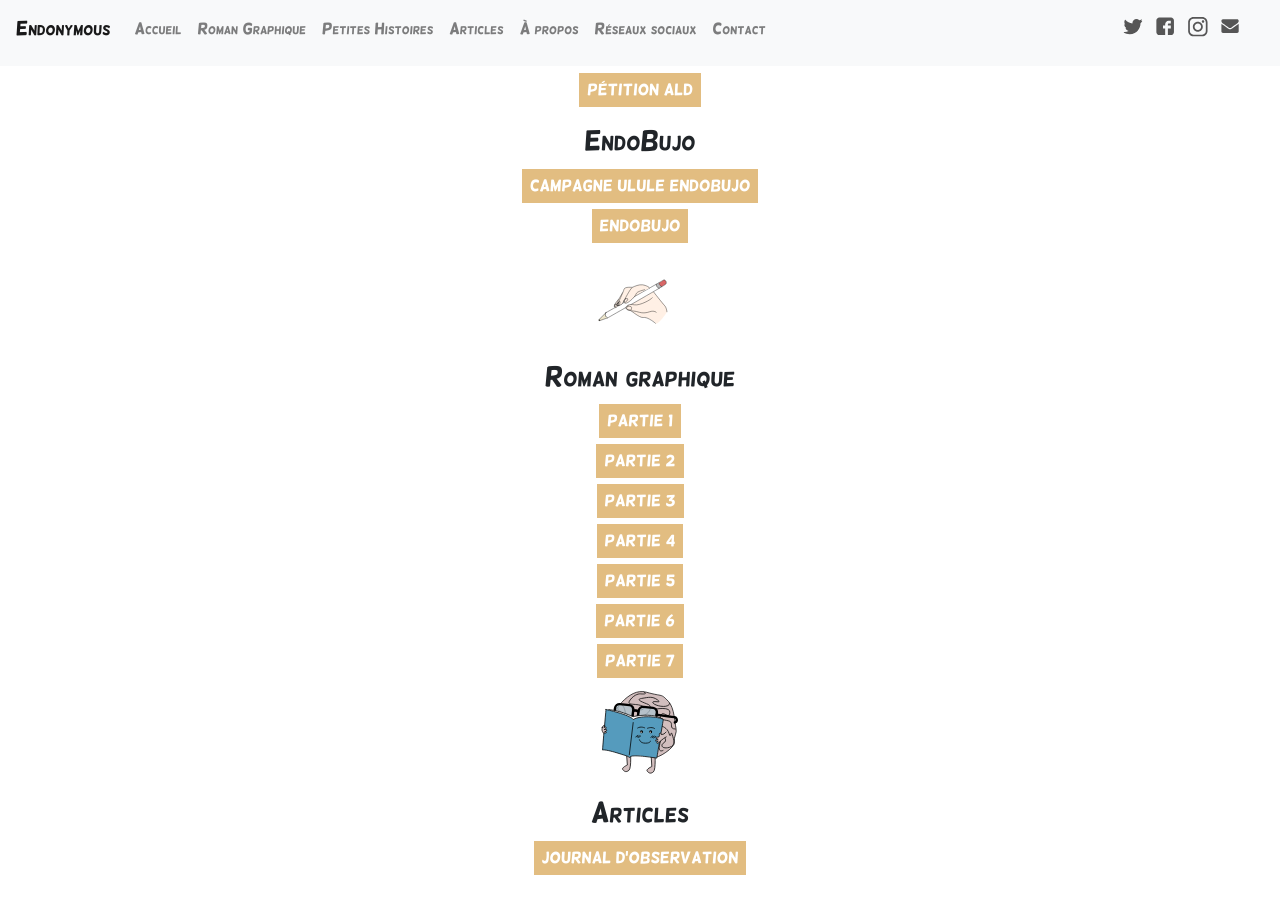
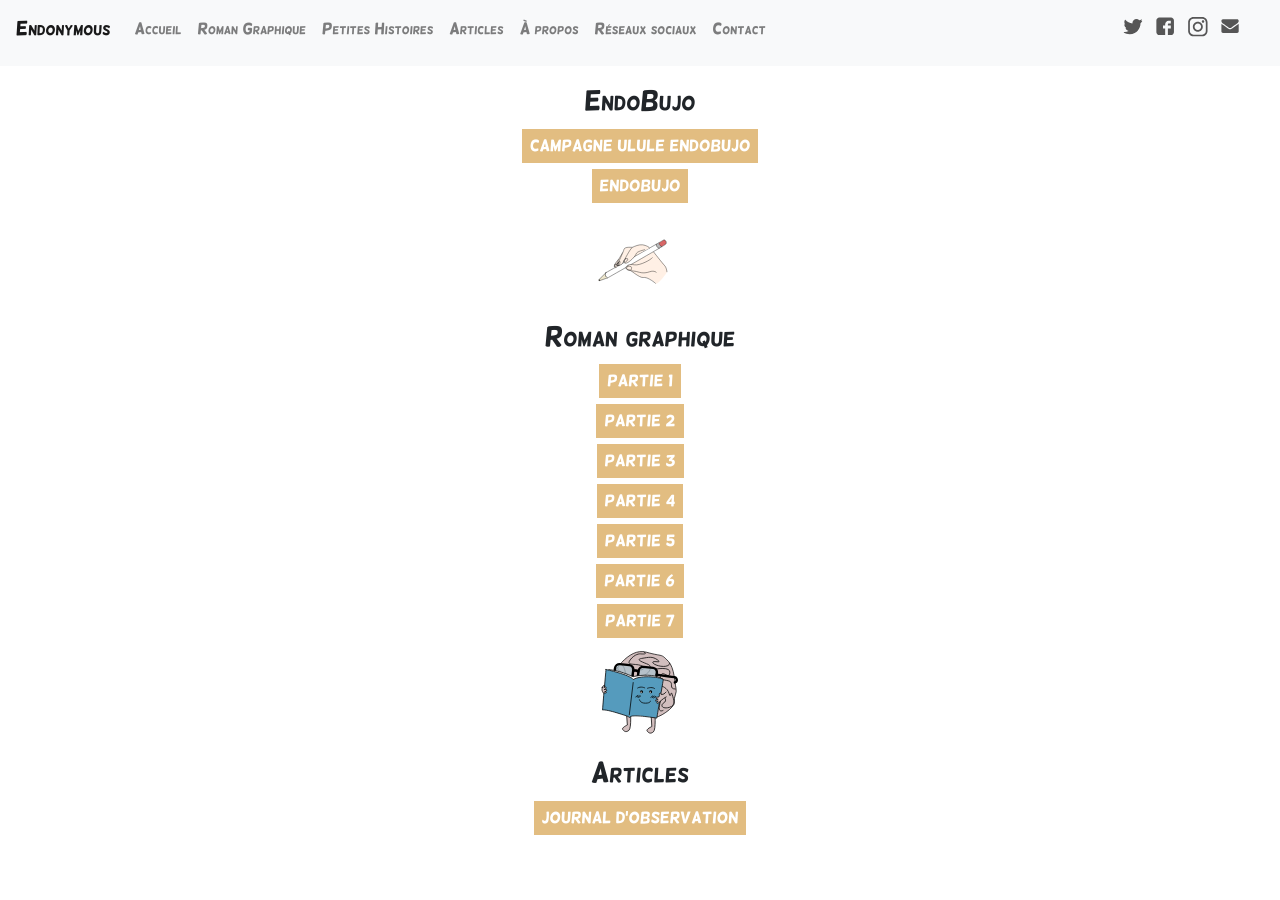
Before and after one commit to IzzDesign/old.endonymous.fr, a Jekyll site: the page built from sommaire.html, in a window 1280 px wide. Built offline with Jekyll 4.4.1, drawn with Linux system fonts in a browser that asks for light colours.

Commit message:
Update sommaire.html

```diff
--- a/sommaire.html
+++ b/sommaire.html
@@ -5,9 +5,6 @@ title: Blog BD
 
 <div class="container center">
   <div class="row center">
-    <div class="col-md-8">
-      <a href="https://www.change.org/p/minist%C3%A8re-des-solidarit%C3%A9s-et-de-la-sant%C3%A9-faisons-int%C3%A9grer-l-endom%C3%A9triose-dans-la-liste-des-ald30" class="cta bio">Pétition ALD</a>
-    </div>
     <div class="col-md-8">
       <h3>EndoBujo</h3>
     </div>
```
